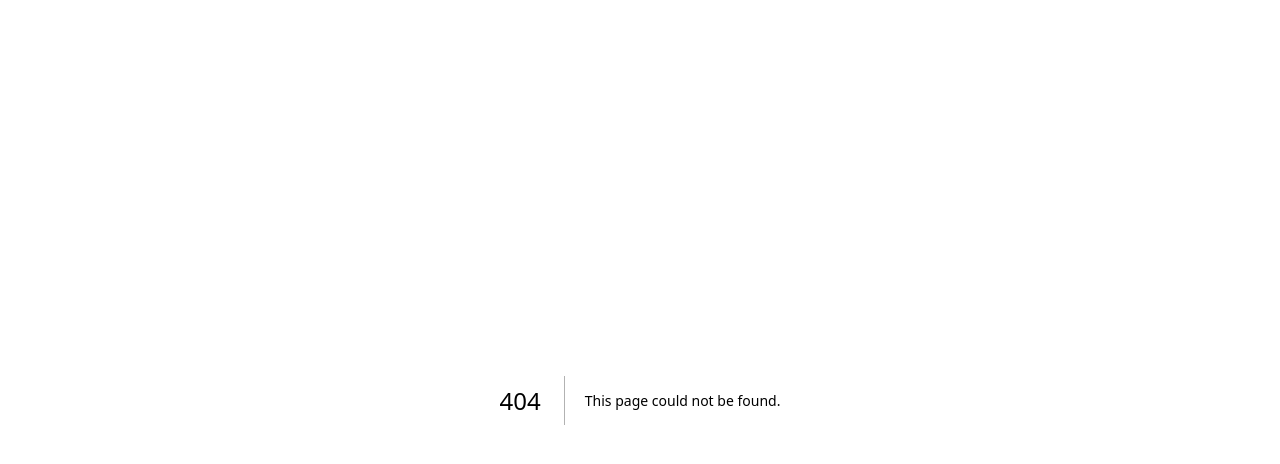
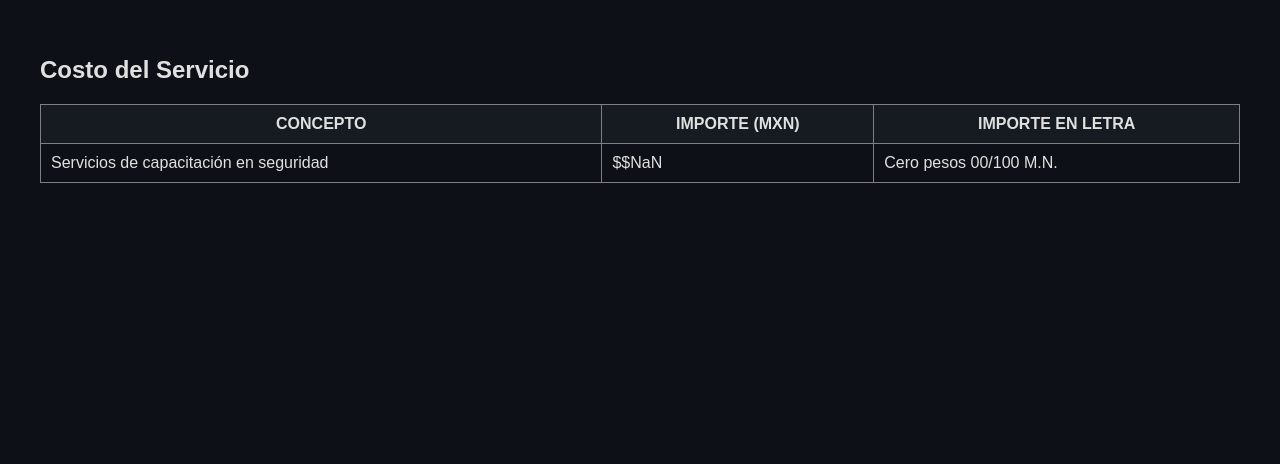
Before and after one commit to eaac83/evidentia, a Next.js app: page /documentos in a window 1280 px wide. Before the commit this address had no page. Shown: the top 464 px of the page. Built offline with nearby package versions, Linux system fonts and the light colour scheme.

Commit message:
Add files via upload

```diff
--- /dev/null
+++ b/pages/documentos.js
@@ -0,0 +1,81 @@
+
+import jsPDF from 'jspdf';
+
+function numeroALetras(num) {
+  const unidades = ['','uno','dos','tres','cuatro','cinco','seis','siete','ocho','nueve'];
+  const decenas = ['','diez','veinte','treinta','cuarenta','cincuenta','sesenta','setenta','ochenta','noventa'];
+  const centenas = ['','ciento','doscientos','trescientos','cuatrocientos','quinientos','seiscientos','setecientos','ochocientos','novecientos'];
+
+  function convertirGrupo(n) {
+    let salida = '';
+    if (n === '100') return 'cien';
+    if (n[0] !== '0') salida += centenas[parseInt(n[0])] + ' ';
+    const d = parseInt(n.substring(1));
+    if (d <= 9) salida += unidades[d];
+    else if (d <= 15) {
+      const especiales = ['diez','once','doce','trece','catorce','quince'];
+      salida += especiales[d - 10];
+    } else {
+      salida += decenas[parseInt(n[1])];
+      if (n[2] !== '0') salida += ' y ' + unidades[parseInt(n[2])];
+    }
+    return salida.trim();
+  }
+
+  function seccion(num, divisor, singular, plural) {
+    const cientos = Math.floor(num / divisor);
+    const resto = num - (cientos * divisor);
+    let texto = '';
+    if (cientos > 0)
+      texto = (cientos === 1) ? singular : numeroALetras(cientos) + ' ' + plural;
+    if (resto > 0)
+      texto += ' ';
+    return {texto, resto};
+  }
+
+  function miles(num) {
+    const {texto, resto} = seccion(num, 1_000, 'mil', 'mil');
+    return texto + numeroALetras(resto);
+  }
+
+  function millones(num) {
+    const {texto, resto} = seccion(num, 1_000_000, 'un millón', 'millones');
+    return texto + miles(resto);
+  }
+
+  num = parseFloat(num).toFixed(2);
+  const partes = num.split('.');
+  const entero = parseInt(partes[0]);
+  const centavos = partes[1];
+
+  if (entero === 0) return `Cero pesos ${centavos}/100 M.N.`;
+
+  const letras = millones(entero).trim();
+  return letras.charAt(0).toUpperCase() + letras.slice(1) + ` pesos ${centavos}/100 M.N.`;
+}
+
+export default function Documentos({ monto }) {
+  const importeEnLetra = numeroALetras(monto || 0);
+
+  return (
+    <div style={{ backgroundColor: '#0d1117', color: '#e0e0e0', padding: '40px' }}>
+      <h1 style={{ fontSize: '1.5rem' }}>Costo del Servicio</h1>
+      <table border="1" cellPadding="10" style={{ borderCollapse: 'collapse', marginTop: '20px', width: '100%' }}>
+        <thead style={{ backgroundColor: '#161b22' }}>
+          <tr>
+            <th>CONCEPTO</th>
+            <th>IMPORTE (MXN)</th>
+            <th>IMPORTE EN LETRA</th>
+          </tr>
+        </thead>
+        <tbody>
+          <tr>
+            <td>Servicios de capacitación en seguridad</td>
+            <td>${parseFloat(monto).toLocaleString('es-MX', { style: 'currency', currency: 'MXN' })}</td>
+            <td>{importeEnLetra}</td>
+          </tr>
+        </tbody>
+      </table>
+    </div>
+  );
+}
```
